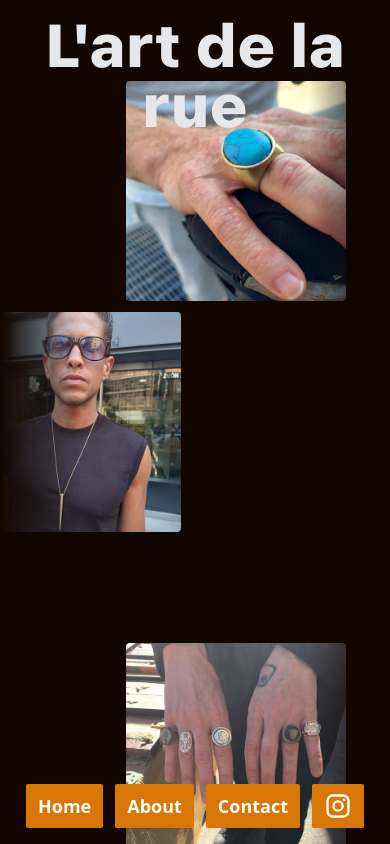
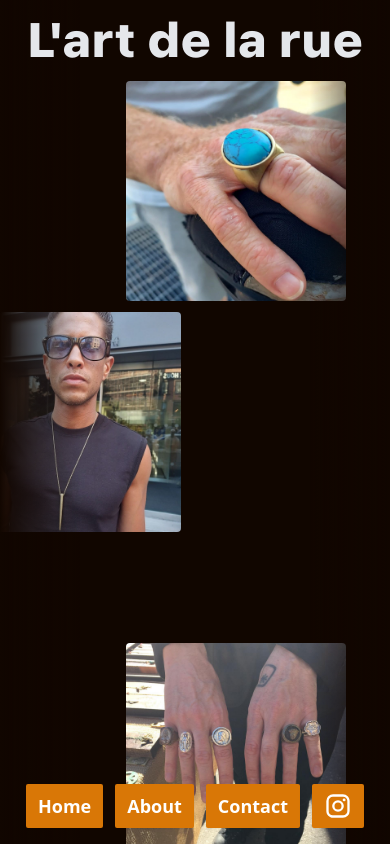
Before and after one commit to michaelsynan/lart, a Nuxt app: page / in a window 390 px wide. Built offline with nearby package versions, Linux system fonts and the light colour scheme; a web font is replaced by a local one.

Commit message:
updated font styles

```diff
--- a/pages/index.vue
+++ b/pages/index.vue
@@ -18,7 +18,7 @@ onMounted(() => {
 <template>
   <div class="relative flex flex-col w-full h-screen">
     <!-- Mobile only -->
-    <div id="headingmobile" class="md:hidden top-0 fixed left-1/2 transform -translate-x-1/2 text-6xl font-bold mt-4 z-100 w-full mainheading">
+    <div id="headingmobile" class="md:hidden top-0 fixed left-1/2 transform -translate-x-1/2 text-5xl font-bold mt-4 z-100 w-full mainheading">
       <span>L'art de la rue</span>
     </div>
     <!-- Desktop only -->
```
